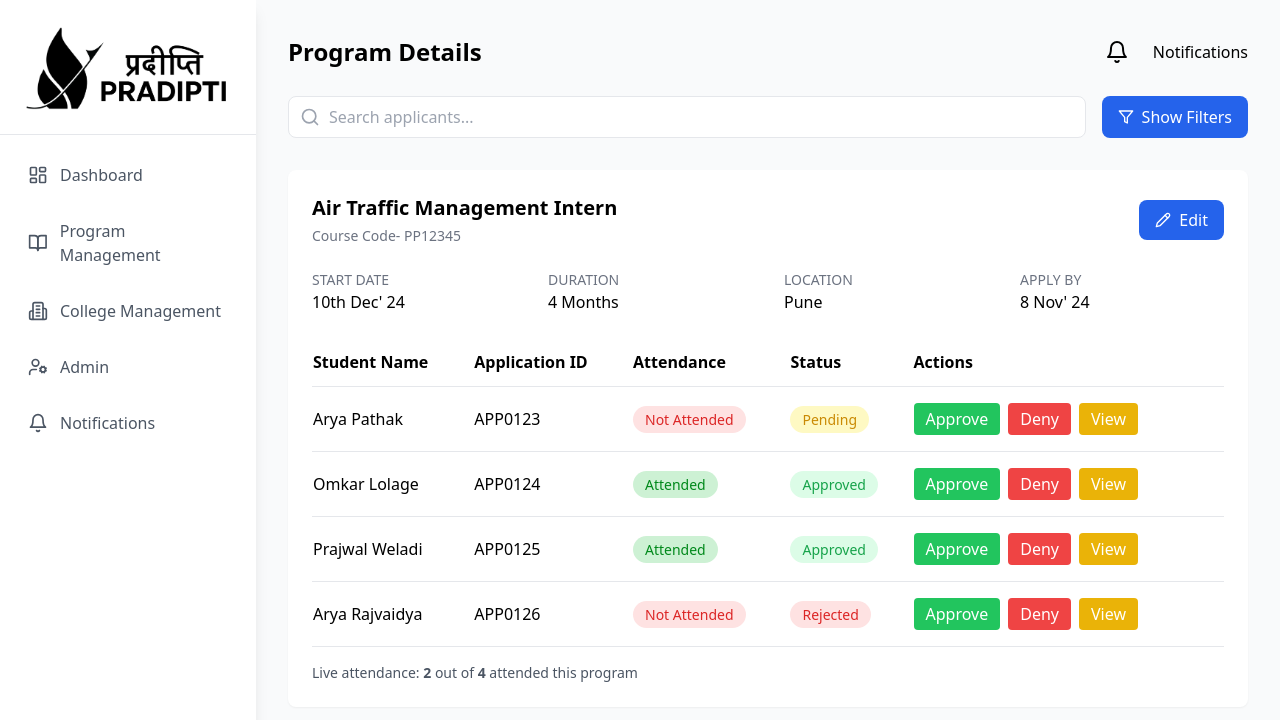
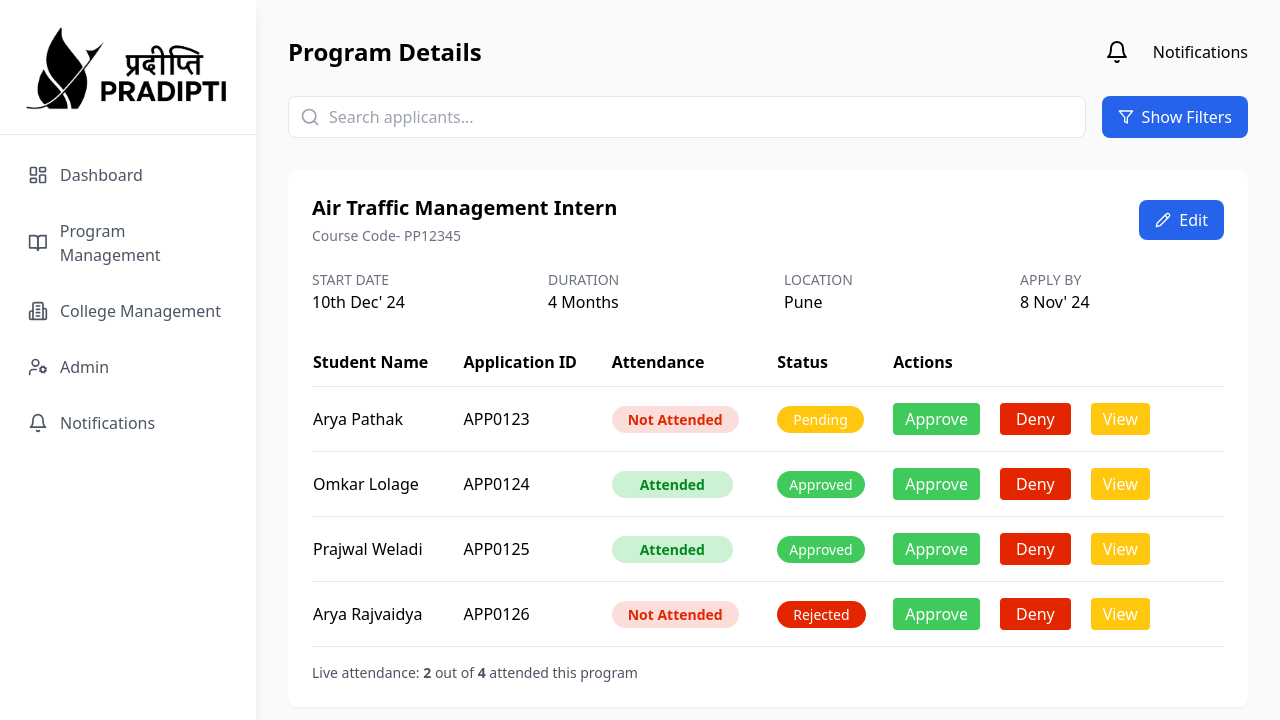
Before and after one commit to arya2004/Pradipti-Portal, a React (Vite) app in the folder client/: page /program/1 in a window 1280 px wide. Shown: the top 720 px of the page. Built offline with nearby package versions, Linux system fonts and the light colour scheme.

Commit message:
Updates the Colour and padding for buttons to look well-aligned for Program Details Page

```diff
--- a/client/src/pages/ProgramManagement.jsx
+++ b/client/src/pages/ProgramManagement.jsx
@@ -292,10 +292,10 @@ export function ProgramManagement() {
                   <td className="py-4">{student.id}</td>
                   <td className="py-4">
                     <span
-                      className={`px-3 py-1 rounded-full text-sm ${
+                      className={`rounded-full text-sm ${
                         student.attended
-                          ? "bg-bgGreen text-textGreen font-sb"
-                          : "bg-red-100 text-red-600"
+                          ? "px-7 py-1 bg-bgGreen text-textGreen font-semibold"
+                          : "px-4 py-1 bg-bgRed text-myRed font-semibold"
                       }`}
                     >
                       {student.attended ? "Attended" : "Not Attended"}
@@ -303,12 +303,12 @@ export function ProgramManagement() {
                   </td>
                   <td className="py-4">
                     <span
-                      className={`px-3 py-1 rounded-full text-sm ${
+                      className={`rounded-full text-sm ${
                         student.status === "Approved"
-                          ? "bg-green-100 text-green-600"
+                          ? "px-3 py-1 bg-myGreen text-white"
                           : student.status === "Pending"
-                          ? "bg-yellow-100 text-yellow-600"
-                          : "bg-red-100 text-red-600"
+                          ? "px-4 py-1 bg-myYellow text-white"
+                          : "px-4 py-1 bg-myRed text-white"
                       }`}
                     >
                       {student.status === "Approved"
@@ -319,9 +319,9 @@ export function ProgramManagement() {
                     </span>
                   </td>
                   <td className="py-4">
-                    <div className="flex flex-wrap gap-2">
+                    <div className="flex flex-wrap gap-5">
                       <button
-                        className="px-3 py-1 bg-green-500 text-white rounded hover:bg-green-600"
+                        className="px-3 py-1 bg-myGreen text-white rounded hover:bg-green-600"
                         onClick={() =>
                           handleStudentAction(student.id, "Approved")
                         }
@@ -329,7 +329,7 @@ export function ProgramManagement() {
                         Approve
                       </button>
                       <button
-                        className="px-3 py-1 bg-red-500 text-white rounded hover:bg-red-600"
+                        className="px-4 py-1 bg-myRed text-white rounded hover:bg-red-600"
                         onClick={() =>
                           handleStudentAction(student.id, "Rejected")
                         }
@@ -337,7 +337,7 @@ export function ProgramManagement() {
                         Deny
                       </button>
                       <button
-                        className="px-3 py-1 bg-yellow-500 text-white rounded hover:bg-yellow-600"
+                        className="px-3 py-1 bg-myYellow text-white rounded hover:bg-yellow-600"
                         onClick={() =>
                           handleStudentAction(student.id, "Pending")
                         }
```
